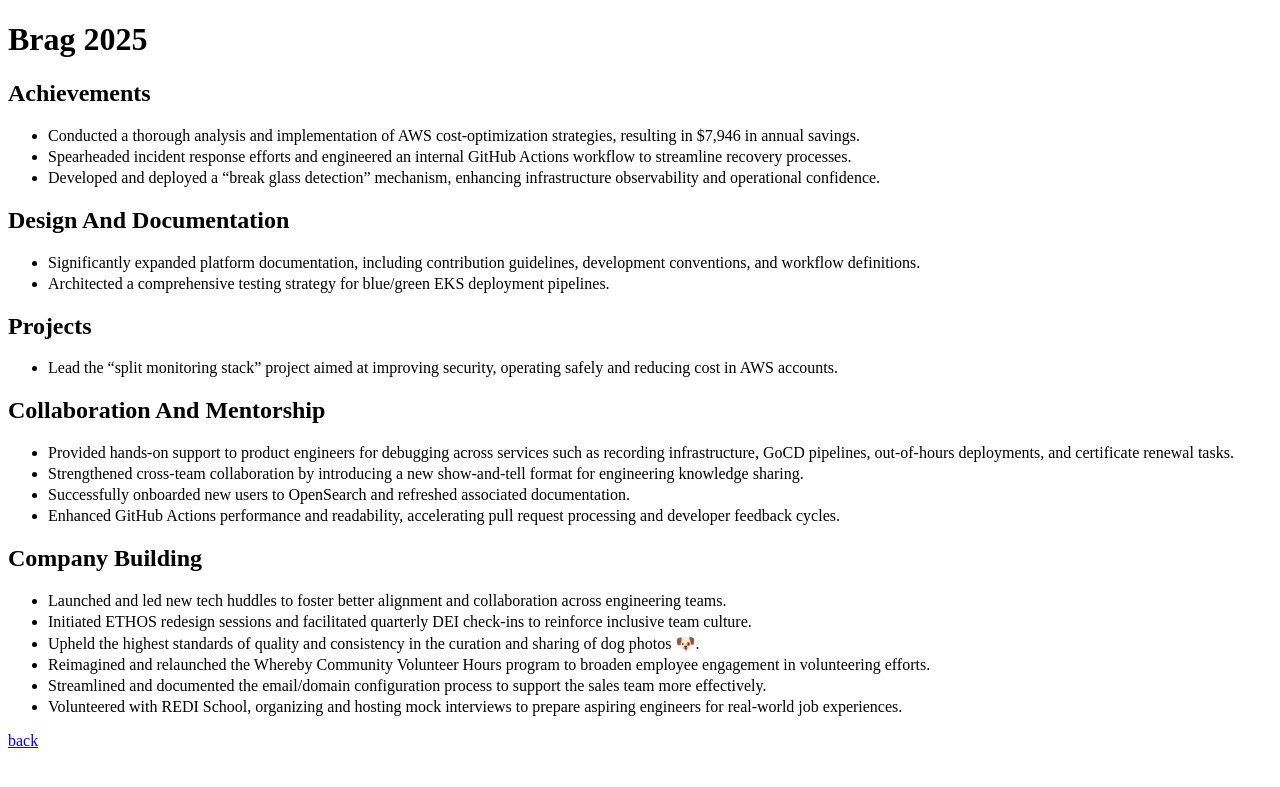
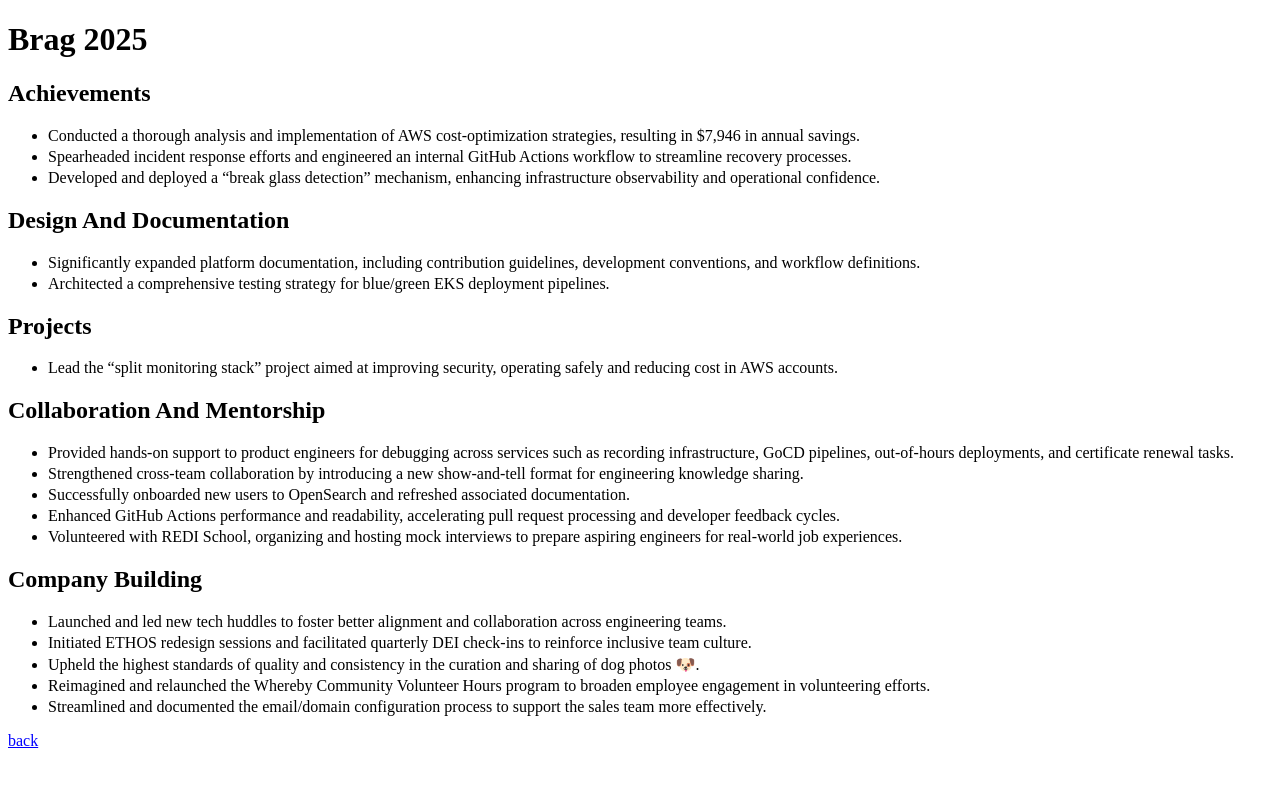
Before and after one commit to jsphwllng/jsphwllng.github.io, a Jekyll site: the page built from brag2025.md, in a window 1280 px wide. Shown: the top 787 px of the page. Built offline with Jekyll 4.4.1, drawn with Linux system fonts in a browser that asks for light colours; some of the changed lines change nothing that is shown.

Commit message:
recordering

```diff
--- a/brag2025.md
+++ b/brag2025.md
@@ -24,6 +24,7 @@ layout: default
 - Strengthened cross-team collaboration by introducing a new show-and-tell format for engineering knowledge sharing.
 - Successfully onboarded new users to OpenSearch and refreshed associated documentation.
 - Enhanced GitHub Actions performance and readability, accelerating pull request processing and developer feedback cycles.
+- Volunteered with REDI School, organizing and hosting mock interviews to prepare aspiring engineers for real-world job experiences.
 
 ## Company Building
 
@@ -32,4 +33,3 @@ layout: default
 - Upheld the highest standards of quality and consistency in the curation and sharing of dog photos 🐶.
 - Reimagined and relaunched the Whereby Community Volunteer Hours program to broaden employee engagement in volunteering efforts.
 - Streamlined and documented the email/domain configuration process to support the sales team more effectively.
-- Volunteered with REDI School, organizing and hosting mock interviews to prepare aspiring engineers for real-world job experiences.
```
